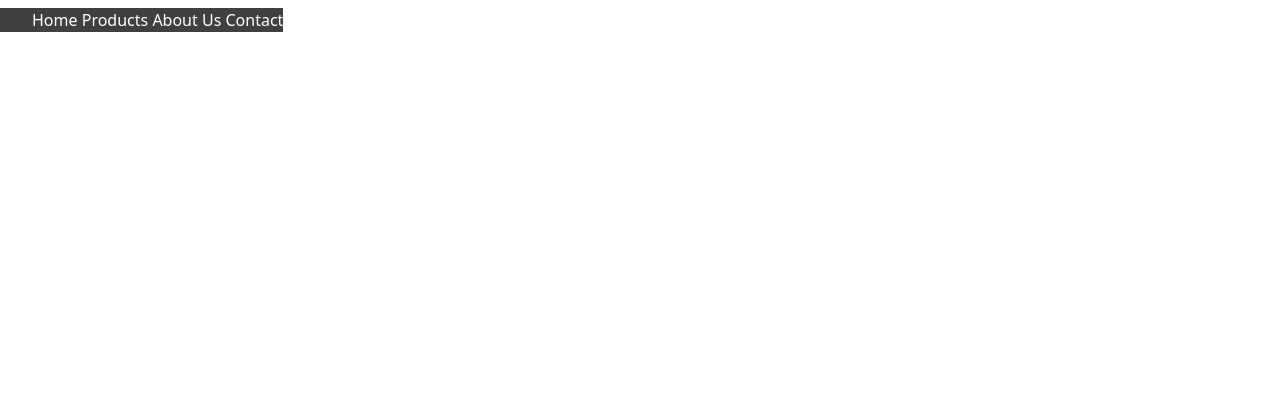
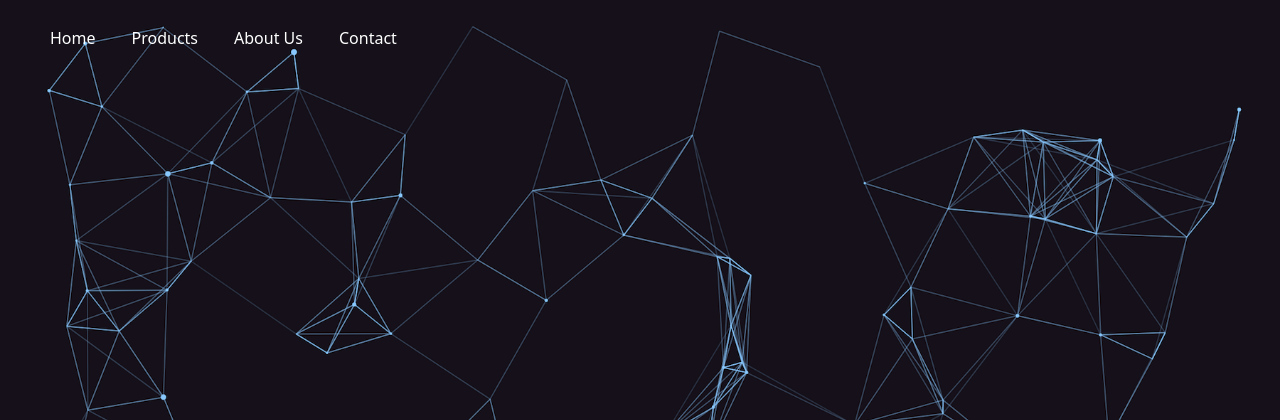
Before and after one commit to joshua496/sageandbeans, a PHP site: page / in a window 1280 px wide. Shown: the top 420 px of the page. Run offline with PHP 8.4, Linux system fonts and the light colour scheme.

Commit message:
Add background image and configure navbar

```diff
--- a/index.html
+++ b/index.html
@@ -13,14 +13,27 @@
     <!--JS link-->
     <script src="https://cdn.jsdelivr.net/npm/bootstrap@5.3.2/dist/js/bootstrap.bundle.min.js" integrity="sha384-C6RzsynM9kWDrMNeT87bh95OGNyZPhcTNXj1NW7RuBCsyN/o0jlpcV8Qyq46cDfL" crossorigin="anonymous"></script>
 
+    <header>
       <nav class="navbar">
         <ul>
-          <a href="#">Home</a>
-          <a href="#">Products</a>
-          <a href="#">About Us</a>
-          <a href="#">Contact</a>
+          <a href="#Home">Home</a>
+          <a href="#Products">Products</a>
+          <a href="#About">About Us</a>
+          <a href="#Contact">Contact</a>
         </ul>
       </nav>
+    </header>
 
+    <section id="Home">
+    </section>
+
+    <section id="Products">
+    </section>
+
+    <section id="About">
+    </section>
+
+    <section id="Contact">
+    </section>
   </body>
 </html>
--- a/styles.css
+++ b/styles.css
@@ -1,9 +1,38 @@
-.navbar ul{
-    list-style: none;
-    background-color: hsl(0,0%, 25%);
+body{
+    background-image: url(images/background.png);
+    background-repeat: no-repeat;
+    background-size: cover;
 }
-.navbar a{
+.navbar {
+    overflow: hidden;
+}
+
+.navbar a {
+    position: sticky;
+    float: left;
+    display: block;
     color: white;
+    text-align: center;
+    padding: 8px;
+    padding-bottom: 3px;
+    margin: 10px;
     text-decoration: none;
-    text-align: center;
 }
+
+.navbar a::after {
+    content: '';
+    display: block;
+    width: 0;
+    height: 2px;
+    background-color: white;
+    transition: width 0.3s;
+}
+
+.navbar a:hover::after {
+    width: 100%;
+}
+
+.navbar a:hover {
+    background-color: transparent;
+    color: white;
+}
```
Also changed, not shown: images/background.png (added).
